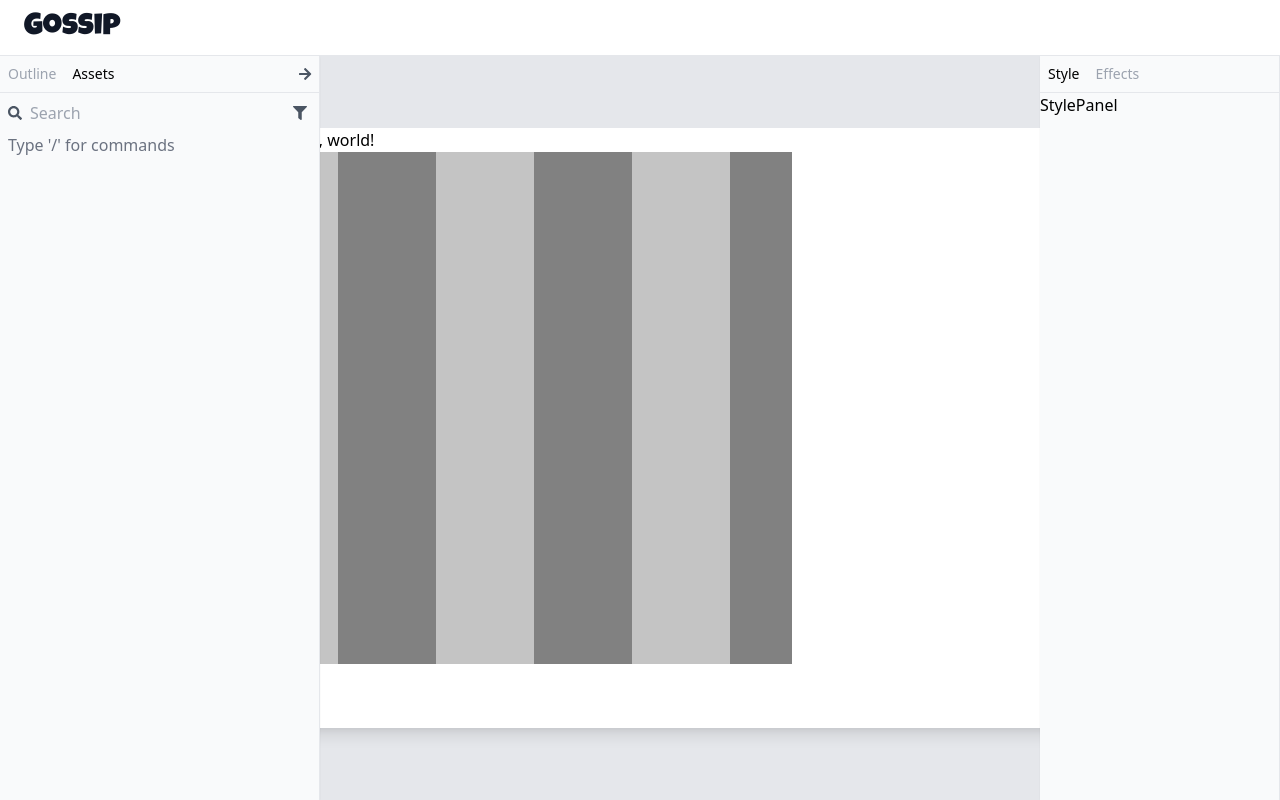
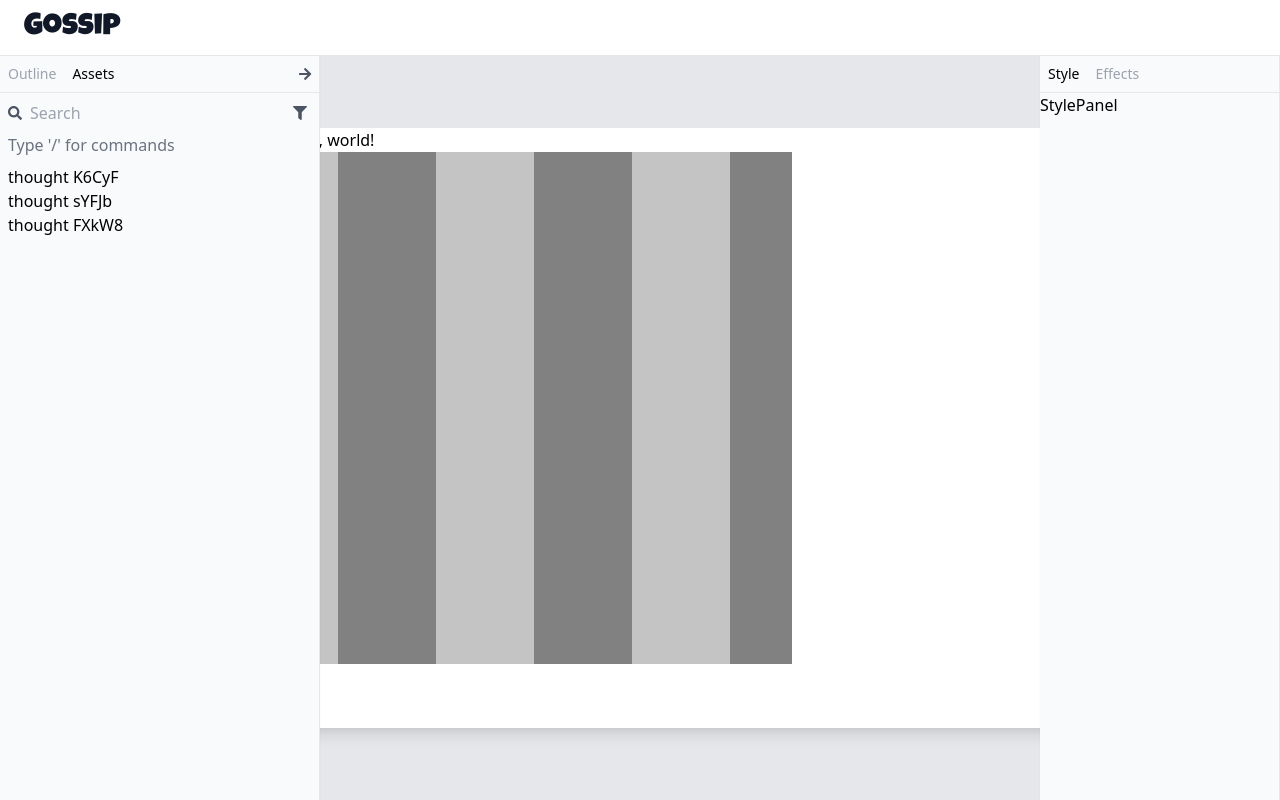
Before and after one commit to gossip-ink/gossip, a React app: page /editor in a window 1280 px wide. Built offline with nearby package versions, Linux system fonts and the light colour scheme.

Commit message:
feat(assets-panel): add basic block

```diff
--- a/src/helpers/icon.ts
+++ b/src/helpers/icon.ts
@@ -15,6 +15,7 @@ import {
   faPlus,
   faArrowLeft,
   faArrowRight,
+  faArrowsAlt,
 } from "@fortawesome/free-solid-svg-icons";
 
 library.add(
@@ -32,5 +33,6 @@ library.add(
   faFilter,
   faPlus,
   faArrowLeft,
-  faArrowRight
+  faArrowRight,
+  faArrowsAlt
 );
--- /dev/null
+++ b/src/pages/editor/components/Block.tsx
@@ -0,0 +1,37 @@
+import React from "react";
+import styled from "styled-components";
+import { NodeType } from "../../../models/node";
+import Icon from "../../../components/Icon";
+
+const Container = styled.div`
+  & > span {
+    opacity: 0;
+    cursor: pointer;
+  }
+
+  &:hover > span {
+    opacity: 1;
+  }
+`;
+
+const Block: React.FC<BlockProps> = ({ children, onAdd }) => {
+  return (
+    <Container className="flex" draggable>
+      <div className="w-full">{children}</div>
+      <span className="ml-2">
+        <Icon icon="plus" onClick={onAdd} />
+      </span>
+      <span className="ml-2">
+        <Icon icon="arrows-alt" />
+      </span>
+    </Container>
+  );
+};
+
+export interface BlockProps {
+  children?: React.ReactNode;
+  type?: NodeType;
+  onAdd?: () => void;
+}
+
+export default Block;
--- a/src/pages/editor/panels/AssetsPanel.tsx
+++ b/src/pages/editor/panels/AssetsPanel.tsx
@@ -4,6 +4,7 @@ import { nanoid } from "nanoid";
 import Icon from "../../../components/Icon";
 import { Node, NodeType } from "../../../models/node";
 import AdptiveHeightTextarea from "../components/AdptiveHeightTextarea";
+import Block from "../components/Block";
 
 export interface AssetsPanelProps {}
 
@@ -22,14 +23,26 @@ const Search = styled.div`
 
 const Body = styled.div``;
 
-const sampleData: Node[] = [
-  { id: nanoid(), type: NodeType.Text, text: "" },
-  { id: nanoid(), type: NodeType.Text, text: "" },
-  { id: nanoid(), type: NodeType.Text, text: "" },
-];
+function createAsset(): Node {
+  const id = nanoid();
+  return {
+    id,
+    type: NodeType.Text,
+    text: `thought ${id.slice(0, 5)}`,
+  };
+}
 
 const AssetsPanel: React.FC<AssetsPanelProps> = (props) => {
+  const sampleData: Node[] = [createAsset(), createAsset(), createAsset()];
   const [value, setValue] = useState<string>("");
+  const [assets, setAssets] = useState<Node[]>(sampleData);
+
+  function handleAdd(index: number) {
+    const newAsset = createAsset();
+    assets.splice(index, 0, newAsset);
+    setAssets([...assets]);
+  }
+
   return (
     <Container className="w-full">
       <Search className="p-2">
@@ -46,6 +59,13 @@ const AssetsPanel: React.FC<AssetsPanelProps> = (props) => {
         value={value}
         onChange={setValue}
       />
+      <Body className="p-2">
+        {assets.map((d, index) => (
+          <Block key={d.id} onAdd={() => handleAdd(index)}>
+            {d.type === NodeType.Text && d.text}
+          </Block>
+        ))}
+      </Body>
     </Container>
   );
 };
```
